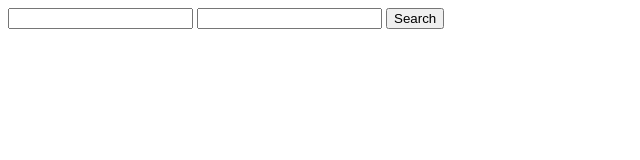
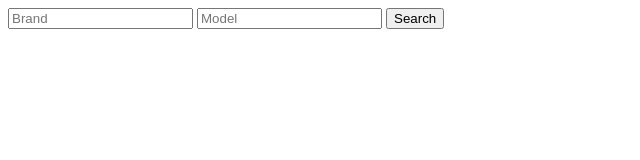
Before and after one commit to Haroon-Zafar/Jawan_Pakistan_MERN, a plain HTML site: page index.html in a window 1280 px wide. Shown: the full height of the page, 0-640 px from the left. Drawn offline with Linux system fonts and the light colour scheme.

Commit message:
Update index.html

```diff
--- a/index.html
+++ b/index.html
@@ -7,8 +7,8 @@
     <title>Document</title>
 </head>
 <body>
-    <input type="text" id="brand">
-    <input type="text" id="name">
+    <input type="text" id="brand" placeholder="Brand">
+    <input type="text" id="name" placeholder="Model">
     <button onclick="search()">Search</button>
     <script src="app.js"></script>
 
```
